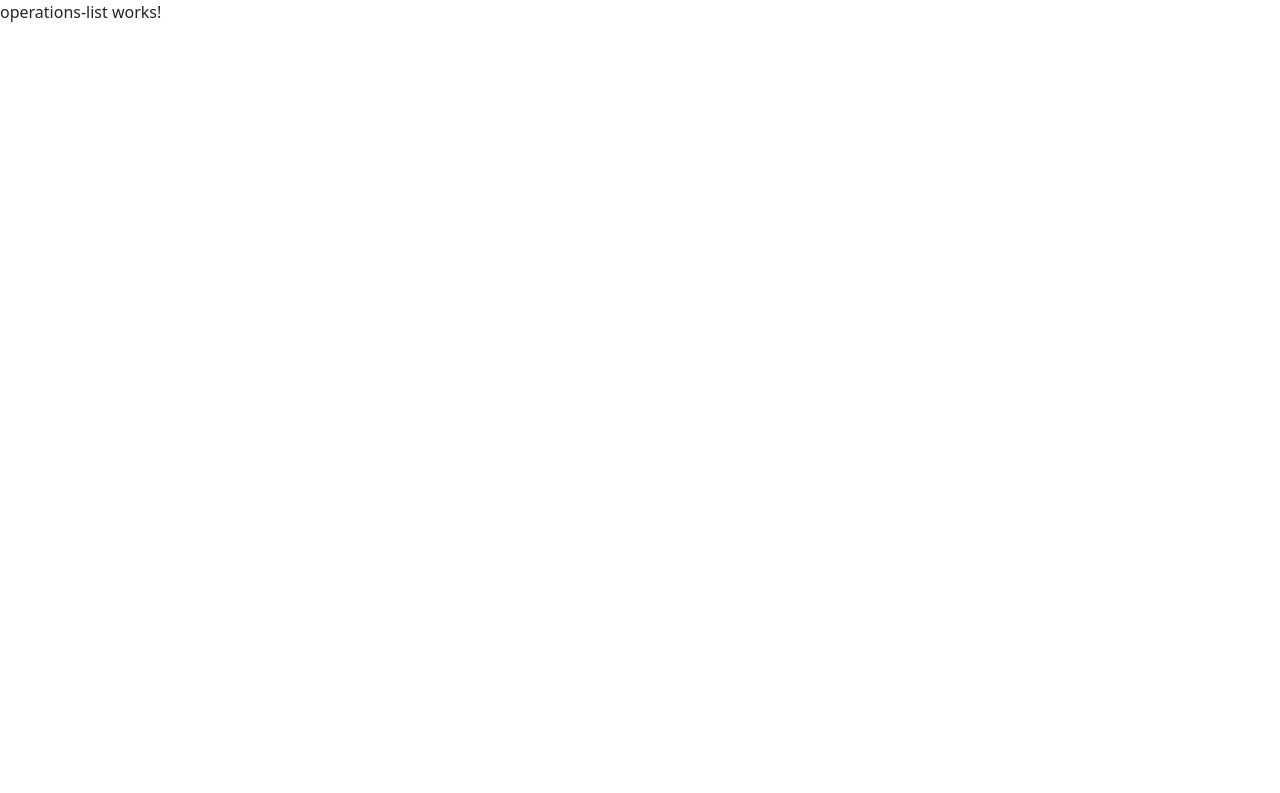
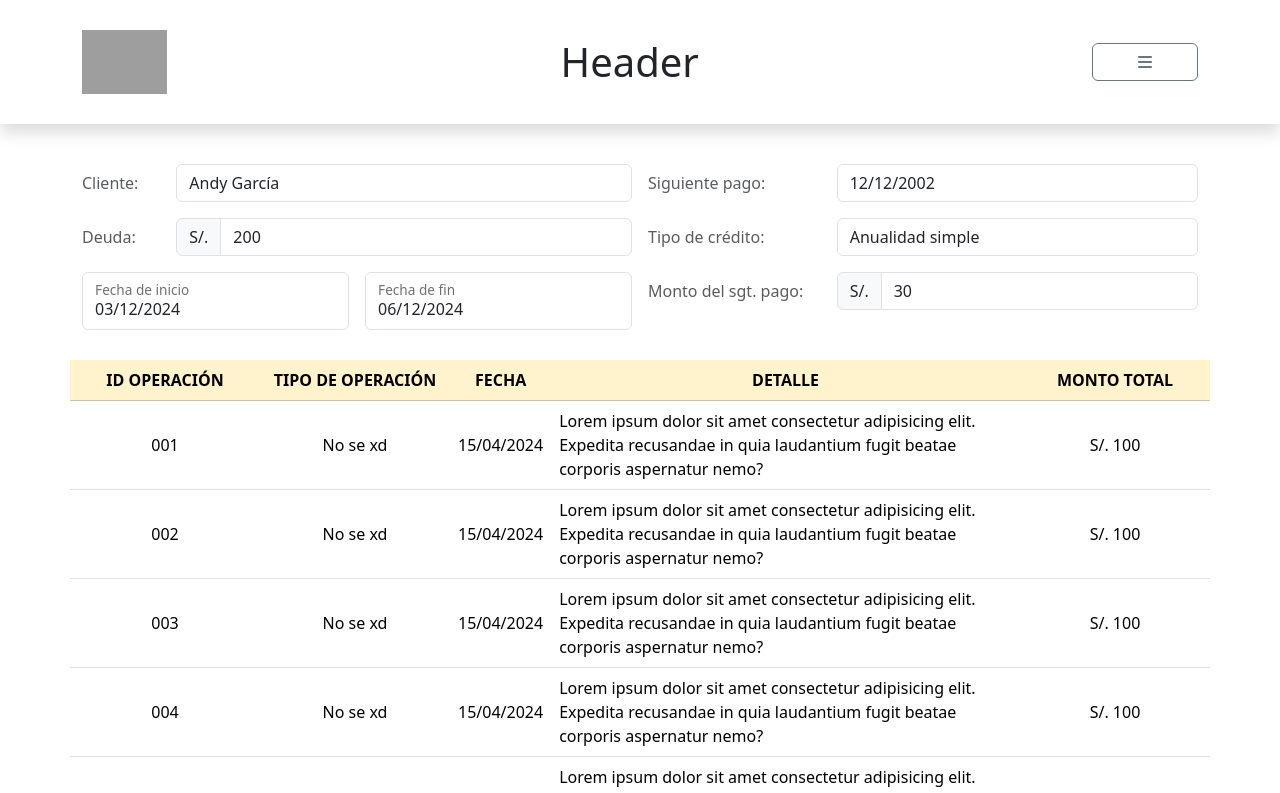
Before and after one commit to JoseCastellanoM/Finanzas, an Angular app: page /operaciones in a window 1280 px wide. Shown: the top 793 px of the page. Built offline with nearby package versions, Linux system fonts and the light colour scheme; grey boxes are pictures that could not be loaded.

Commit message:
update: operation list html filed modified

```diff
--- a/src/app/component/operations-list/operations-list.component.html
+++ b/src/app/component/operations-list/operations-list.component.html
@@ -1 +1,146 @@
-<p>operations-list works!</p>
+<div id="header" class="shadow rounded-0">
+  <div class="container">
+    <div class="row spacer-3"></div>
+    <div class="row align-items-center justify-content-between">
+      <div class="col-auto d-none d-sm-block">
+        <img src="./images/BodegaLucia002.png" class="object-fit-scale" alt="Logo de Bodega Lucia" style="height: 4rem;">
+      </div>
+      <div class="col col-auto">
+        <div class="display-6 fw-medium">Header</div>
+      </div>
+      <div class="col col-auto">
+        <button type="menu" class="btn btn-outline-secondary"><i class="fa-solid fa-bars" style="width: 5rem;"></i></button>
+      </div>
+    </div>
+    <div class="row spacer-3"></div>
+  </div>
+</div>
+
+<section id="operation-list" class="">
+  <div class="spacer-4"></div>
+  <div class="container">
+    <div class="row g-3">
+      <div class="col-12 col-lg-6">
+        <div class="row g-3 align-items-center">
+          <div class="col-2">
+            <div class="text-body-secondary">Cliente:</div>
+          </div>
+          <div class="col-10">
+            <input type="text" class="form-control" aria-label="nombre de usuario" value="Andy García" readonly>
+          </div>
+          <div class="col-2">
+            <div class="text-body-secondary">Deuda:</div>
+          </div>
+          <div class="col-10">
+            <div class="input-group">
+              <span class="input-group-text">S/.</span>
+              <input type="number" class="form-control" aria-label="deuda de usuario" value="200" readonly>
+            </div>
+          </div>
+          <div class="col-6">
+            <div class="form-floating">
+              <input type="date" class="form-control" aria-label="fecha de inicio" value="2024-03-12" readonly>
+              <label>Fecha de inicio</label>
+            </div>
+          </div>
+          <div class="col-6">
+            <div class="form-floating">
+              <input type="date" class="form-control" aria-label="fecha de fin" value="2024-06-12" readonly>
+              <label>Fecha de fin</label>
+            </div>
+          </div>
+        </div>
+      </div>
+
+      <div class="col-12 col-lg-6">
+        <div class="row align-items-center g-3">
+          <div class="col-4">
+            <div class="text-body-secondary">Siguiente pago:</div>
+          </div>
+          <div class="col-8">
+            <input type="date" class="form-control" aria-label="siguiente fecha de pago" value="2002-12-12" readonly>
+          </div>
+          <div class="col-4">
+            <div class="text-body-secondary">Tipo de crédito:</div>
+          </div>
+          <div class="col-8">
+            <input type="text" class="form-control" aria-label="tipo de credito aplicado al cliente" value="Anualidad simple" readonly>
+          </div>
+          <div class="col-4">
+            <div class="text-body-secondary">Monto del sgt. pago:</div>
+          </div>
+          <div class="col-8">
+            <div class="input-group">
+              <span class="input-group-text">S/.</span>
+              <input type="number" class="form-control" aria-label="siguiente monto de pago" value="30" readonly>
+            </div>
+          </div>
+        </div>
+      </div>
+    </div>
+
+    <div class="spacer-3"></div>
+
+    <div class="row">
+      <table class="table text-center">
+        <thead class="table-warning align-middle">
+          <tr>
+            <th scope="col" class="text-uppercase col-2">ID operación</th>
+            <th scope="col" class="text-uppercase col-2">Tipo de operación</th>
+            <th scope="col" class="text-uppercase col-1">Fecha</th>
+            <th scope="col" class="text-uppercase col-auto">Detalle</th>
+            <th scope="col" class="text-uppercase col-2">Monto total</th>
+          </tr>
+        </thead>
+        <tbody class="align-middle">
+          <tr>
+            <td>001</td>
+            <td>No se xd</td>
+            <td>15/04/2024</td>
+            <td class="text-start">Lorem ipsum dolor sit amet consectetur adipisicing elit. Expedita recusandae in quia laudantium fugit beatae corporis aspernatur nemo?</td>
+            <td>S/. 100</td>
+          </tr>
+          <tr>
+            <td>002</td>
+            <td>No se xd</td>
+            <td>15/04/2024</td>
+            <td class="text-start">Lorem ipsum dolor sit amet consectetur adipisicing elit. Expedita recusandae in quia laudantium fugit beatae corporis aspernatur nemo?</td>
+            <td>S/. 100</td>
+          </tr>
+          <tr>
+            <td>003</td>
+            <td>No se xd</td>
+            <td>15/04/2024</td>
+            <td class="text-start">Lorem ipsum dolor sit amet consectetur adipisicing elit. Expedita recusandae in quia laudantium fugit beatae corporis aspernatur nemo?</td>
+            <td>S/. 100</td>
+          </tr>
+          <tr>
+            <td>004</td>
+            <td>No se xd</td>
+            <td>15/04/2024</td>
+            <td class="text-start">Lorem ipsum dolor sit amet consectetur adipisicing elit. Expedita recusandae in quia laudantium fugit beatae corporis aspernatur nemo?</td>
+            <td>S/. 100</td>
+          </tr>
+          <tr>
+            <td>005</td>
+            <td>No se xd</td>
+            <td>15/04/2024</td>
+            <td class="text-start">Lorem ipsum dolor sit amet consectetur adipisicing elit. Expedita recusandae in quia laudantium fugit beatae corporis aspernatur nemo?</td>
+            <td>S/. 100</td>
+          </tr>
+          <tr>
+            <td>006</td>
+            <td>No se xd</td>
+            <td>15/04/2024</td>
+            <td class="text-start">Lorem ipsum dolor sit amet consectetur adipisicing elit. Expedita recusandae in quia laudantium fugit beatae corporis aspernatur nemo?</td>
+            <td>S/. 100</td>
+          </tr>
+
+        </tbody>
+      </table>
+    </div>
+  </div>
+  <div class="container">
+
+  </div>
+</section>
```
